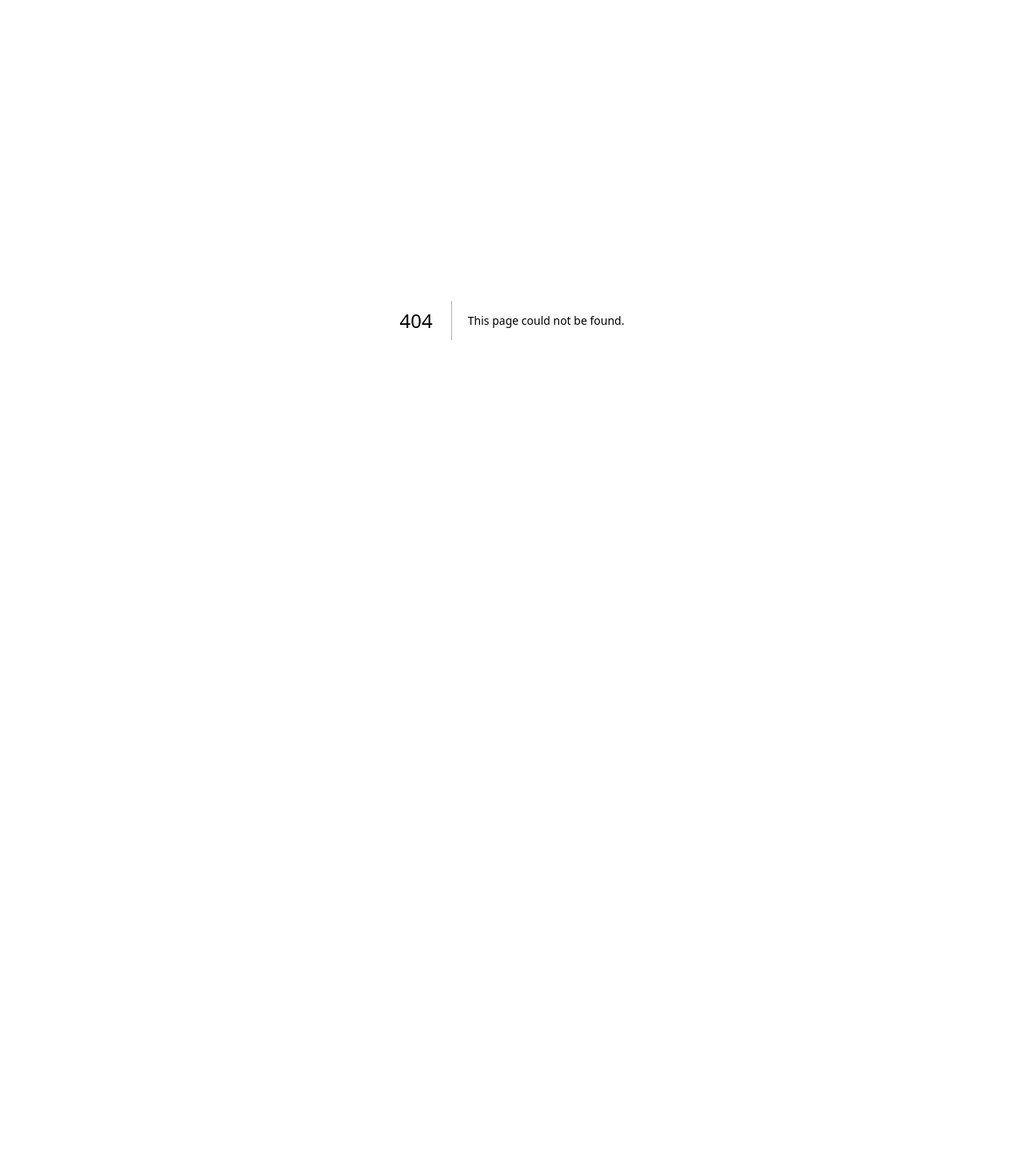
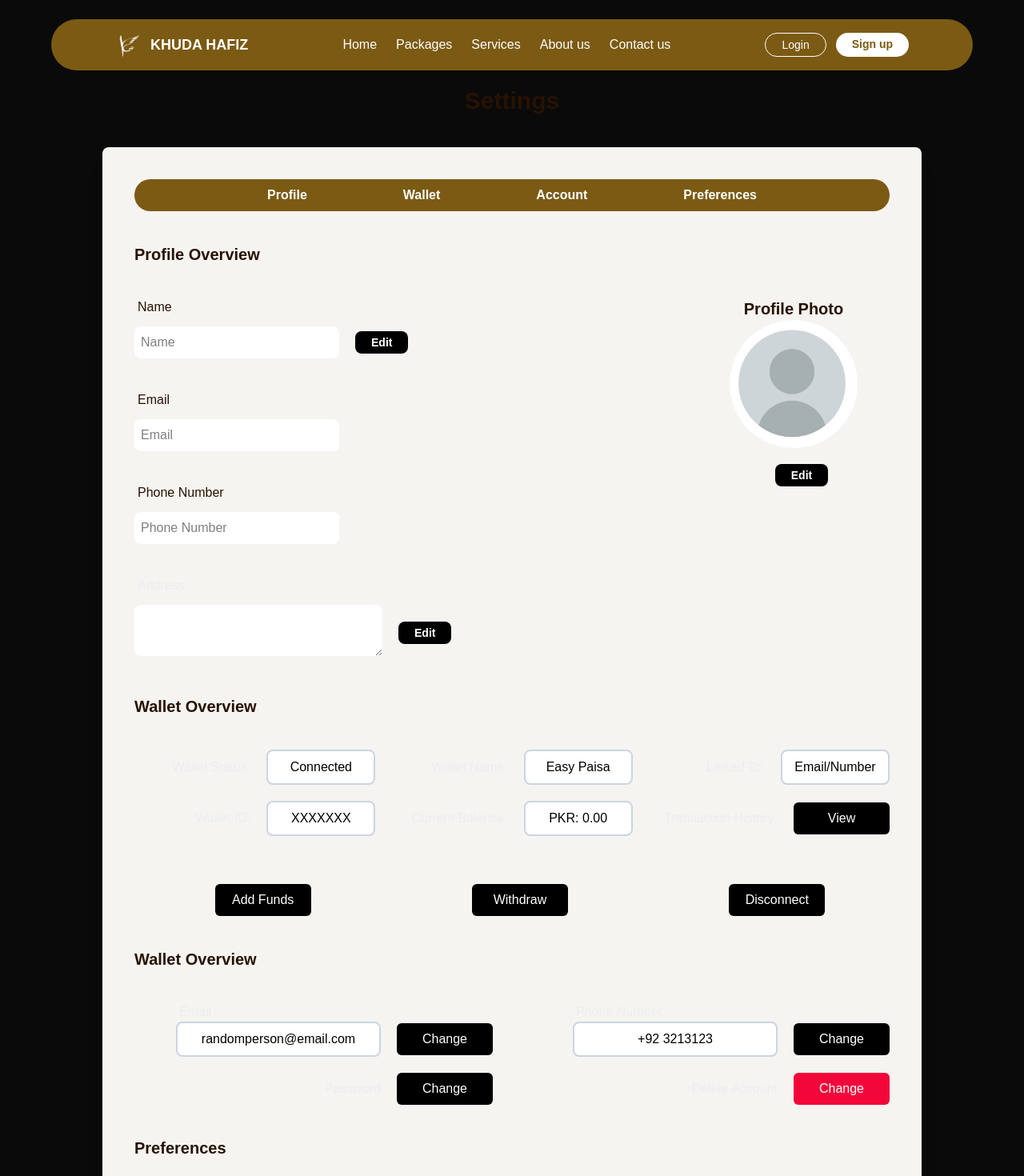
Before and after one commit to muhiu-din/KhudaHafizWeb, a Next.js app: page /settings in a window 1280 px wide. Before the commit this address had no page. Shown: the top 1470 px of the page at 80% size. Before the commit the page ends 800 px from the top, so only its background shows below. Built offline with nearby package versions, Linux system fonts and the light colour scheme.

Commit message:
added settings page and componenets for settings page

```diff
--- /dev/null
+++ b/app/(main)/settings/page.jsx
@@ -0,0 +1,39 @@
+import AccountOverview from "@/components/settings-components/account-overview"
+import Preferences from "@/components/settings-components/preferences"
+import ProfileOverview from "@/components/settings-components/profile-overview"
+import WalletOverview from "@/components/settings-components/wallet-overview"
+
+const Settings = () => {
+    return <>
+        <div className="flex justify-center items-center mt-5 w-full">
+
+            <div className="w-full">
+
+                <div className="font-bold text-3xl flex justify-center text-[#281202] ">
+                    <h1>Settings</h1>
+                </div>
+
+                <div className="w-full flex justify-center">
+                    <div className="bg-[#F5F4F0] p-10 rounded-lg mt-10 mb-20 shadow-xl w-4/5" >
+                        <div className="flex justify-center items-center gap-x-30
+                        font-semibold bg-[#7b5a13] text-white pl-6 pr-6 pt-2 pb-2
+                        rounded-3xl">
+                            <h1>Profile</h1>
+                            <h1>Wallet</h1>
+                            <h1>Account</h1>
+                            <h1>Preferences</h1>
+                        </div>
+
+                        <ProfileOverview />
+                        <WalletOverview />
+                        <AccountOverview />
+                        <Preferences />
+                    </div>
+                </div>
+            </div>
+        </div>
+
+    </>
+}
+
+export default Settings
--- /dev/null
+++ b/components/settings-components/account-overview.jsx
@@ -0,0 +1,58 @@
+import React from 'react'
+
+const AccountOverview = () => {
+  return (
+    <>
+      <div className="font-bold text-xl text-[#281202] mt-10 mb-10">
+        <h1>Wallet Overview</h1>
+      </div>
+
+      <div className='grid grid-cols-2 gap-x-12 gap-y-5'>
+        <div className='flex justify-end'>
+          <div>
+            <div className='ml-1'>
+              Email
+            </div>
+            <input type="email" value={"randomperson@email.com"}
+              className=" bg-white text-black p-2 text-center rounded-lg outline-none
+            border-2 border-slate-300 w-64"/>
+
+            <button className='bg-black text-white pl-3 pr-3 pt-2 pb-2 rounded-md ml-5 w-30'>Change</button>
+          </div>
+        </div>
+
+        <div className='flex justify-end'>
+          <div>
+            <div className='ml-1'>
+              Phone Number
+            </div>
+            <input type="text" value={"+92 3213123"}
+              className=" bg-white text-black p-2 text-center rounded-lg outline-none
+              border-2 border-slate-300 w-64"/>
+
+            <button className='bg-black text-white pl-3 pr-3 pt-2 pb-2 rounded-md ml-5 w-30'>Change</button>
+          </div>
+        </div>
+
+        <div className='flex justify-end items-center'>
+          <div className='ml-1'>
+            Password
+          </div>
+
+          <button className='bg-black text-white pl-3 pr-3 pt-2 pb-2 rounded-md ml-5 w-30'>Change</button>
+        </div>
+
+        <div className='flex justify-end items-center'>
+          <div className='ml-1'>
+            Delete Account
+          </div>
+
+          <button className='bg-[#F3073A] text-white pl-3 pr-3 pt-2 pb-2 rounded-md ml-5 w-30'>Change</button>
+        </div>
+      </div>
+    </>
+
+  )
+}
+
+export default AccountOverview
--- /dev/null
+++ b/components/settings-components/preferences.jsx
@@ -0,0 +1,14 @@
+import React from 'react'
+
+const Preferences = () => {
+  return (
+    <>
+      <div className="font-bold text-xl text-[#281202] mt-10 mb-10">
+        <h1>Preferences</h1>
+      </div>
+
+    </>
+  )
+}
+
+export default Preferences
--- /dev/null
+++ b/components/settings-components/profile-overview.jsx
@@ -0,0 +1,77 @@
+const ProfileOverview = () => {
+    return <>
+        <div className="font-bold text-xl text-[#281202] mt-10 mb-10">
+            <h1>Profile Overview</h1>
+        </div>
+
+        <div className="flex relative">
+            <form>
+                <div className="mb-10">
+                    <div className="mb-3 ml-1 text-[#281202]">
+                        <label htmlFor="name">Name</label>
+                    </div>
+
+                    <input type="text" placeholder="Name" id="name"
+                        className="bg-white text-black p-2 rounded-lg w-64 outline-none" />
+
+                    <button className="bg-black text-white ml-5 cursor-pointer
+                            rounded-lg pl-5 pr-5 pt-1 pb-1 font-semibold text-sm">Edit</button>
+                </div>
+
+                <div className="mb-10 ">
+                    <div className="mb-3 ml-1 text-[#281202]">
+                        <label htmlFor="email">Email</label>
+                    </div>
+
+                    <input type="email" placeholder="Email" id="email"
+                        className="bg-white text-black p-2 rounded-lg w-64 outline-none" />
+                </div>
+
+                <div className="mb-10">
+                    <div className="mb-3 ml-1 text-[#281202]">
+                        <label htmlFor="phone">Phone Number</label>
+                    </div>
+
+                    <input type="email" placeholder="Phone Number" id="phone"
+                        className="bg-white text-black p-2 rounded-lg w-64 outline-none" />
+                </div>
+
+                <div>
+                    <div className="mb-3 ml-1">
+                        <label htmlFor="address">Address</label>
+                    </div>
+
+                    <textarea id="address" cols="30" rows="2"
+                        className="bg-white text-black p-2 rounded-lg ">
+
+                    </textarea>
+
+                    <button className="bg-black text-white ml-5 cursor-pointer
+                            rounded-lg pl-5 pr-5 pt-1 pb-1 font-semibold text-sm -translate-y-6">Edit</button>
+                </div>
+
+
+
+            </form>
+
+            <div className="absolute right-10">
+                <div className="font-bold text-xl text-[#281202] flex justify-center">
+                    <h1>Profile Photo</h1>
+                </div>
+                <img src="default-profile-pic/default-profile-pic.jpg" alt=""
+                    className="rounded-full w-40"
+                />
+
+                <div className="flex justify-center">
+                    <button
+                        className="bg-black text-white ml-5 mt-5 cursor-pointer
+                                rounded-lg pl-5 pr-5 pt-1 pb-1 font-semibold text-sm">Edit</button>
+                </div>
+
+            </div>
+        </div>
+
+    </>
+}
+
+export default ProfileOverview;
--- /dev/null
+++ b/components/settings-components/wallet-overview.jsx
@@ -0,0 +1,65 @@
+const WalletOverview = () => {
+    return (<>
+        <div className="font-bold text-xl text-[#281202] mt-10 mb-10">
+            <h1>Wallet Overview</h1>
+        </div>
+
+        <div className="grid grid-cols-3 gap-x-5 gap-y-5">
+            <div className="flex justify-end items-center">
+                Wallet Status:
+                <input type="text" value={"Connected"} disabled
+                    className="ml-5 bg-white text-black p-2 text-center rounded-lg w-34 outline-none
+            border-2 border-slate-300"/>
+            </div>
+
+            <div className="flex justify-end items-center">
+                Wallet Name:
+                <input type="text" value={"Easy Paisa"} disabled
+                    className="ml-5 bg-white text-black p-2 text-center rounded-lg w-34 outline-none
+            border-2 border-slate-300"/>
+            </div>
+
+            <div className="flex justify-end items-center">
+                Linked To:
+                <input type="text" value={"Email/Number"} disabled
+                    className="ml-5 bg-white text-black p-2 text-center rounded-lg w-34 outline-none
+            border-2 border-slate-300"/>
+            </div>
+
+            <div className="flex justify-end items-center">
+                Wallet ID:
+                <input type="text" value={"XXXXXXX"} disabled
+                    className="ml-5 bg-white text-black p-2 text-center rounded-lg w-34 outline-none
+            border-2 border-slate-300"/>
+            </div>
+
+            <div className="flex justify-end items-center">
+                Current Balance:
+                <input type="text" value={"PKR: 0.00"} disabled
+                    className="ml-5 bg-white text-black p-2 text-center rounded-lg w-34 outline-none
+            border-2 border-slate-300"/>
+            </div>
+
+            <div className="flex justify-end items-center">
+                Transaction History:
+
+                <button className="bg-black text-white pt-2 pb-2 pr-3 pl-3 w-30 rounded-md ml-5">View</button>
+            </div>
+
+            <div className="flex justify-center items-center mt-10">
+                <button className="bg-black text-white pt-2 pb-2 pr-3 pl-3 w-30 rounded-md ml-5">Add Funds</button>
+            </div>
+
+            <div className="flex justify-center items-center mt-10">
+                <button className="bg-black text-white pt-2 pb-2 pr-3 pl-3 w-30 rounded-md ml-5">Withdraw</button>
+            </div>
+
+            <div className="flex justify-center items-center mt-10">
+                <button className="bg-black text-white pt-2 pb-2 pr-3 pl-3 w-30 rounded-md ml-5">Disconnect</button>
+            </div>
+        </div>
+    </>
+    )
+}
+
+export default WalletOverview
```
Also changed, not shown: public/default-profile-pic/default-profile-pic.jpg (added).
